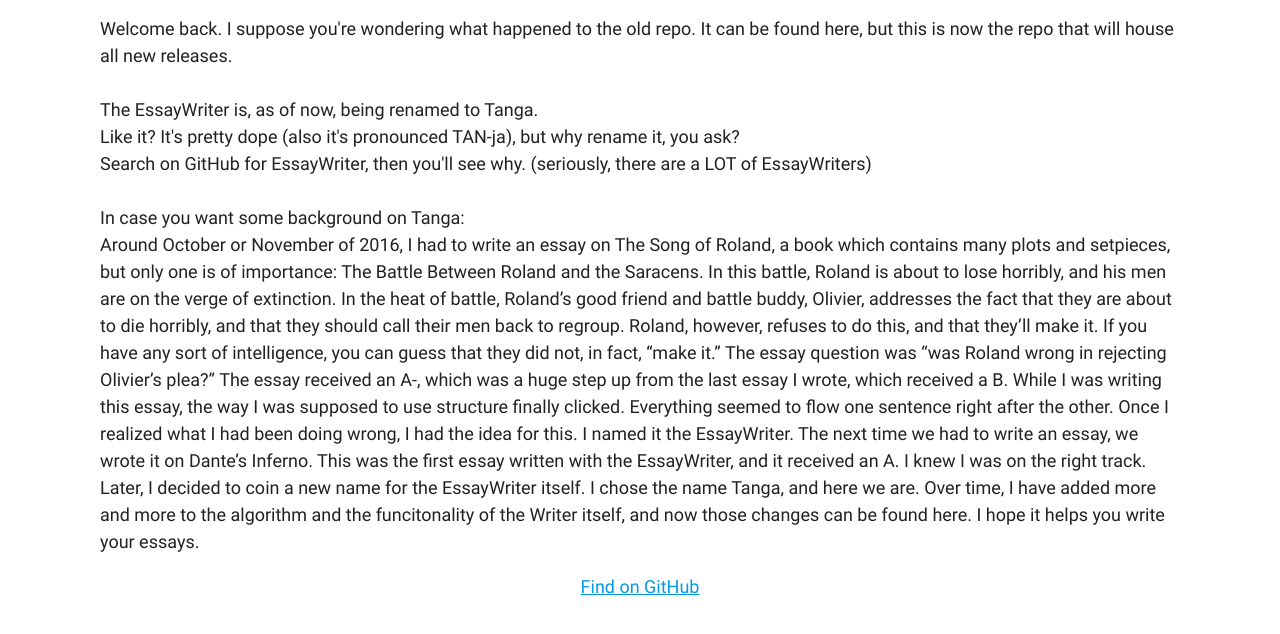
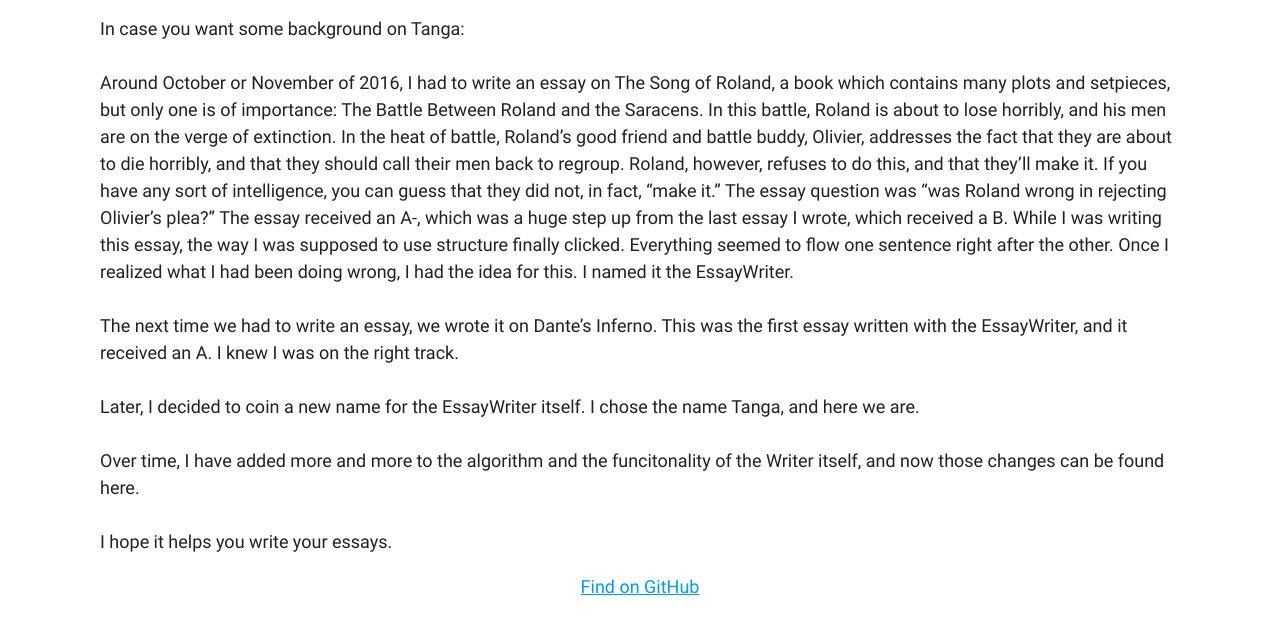
Before and after one commit to LittlestCube/Tanga, a plain HTML site: page docs/index.html in a window 1280 px wide. Shown: the part 1193-1827 px from the top of the page. Drawn offline with nearby package versions, Linux system fonts and the light colour scheme.

Commit message:
edit docs/index.html about section

```diff
--- a/docs/index.html
+++ b/docs/index.html
@@ -69,16 +69,7 @@
     <div id="about">
         <img src="img/full-logo.png">
         <p>
-            Welcome back. I suppose you're wondering what happened to the old repo. It can be found here, but this is
-            now the repo that will house all new releases.<br><br>
-
-            The EssayWriter is, as of now, being renamed to Tanga. <br>
-
-            Like it? It's pretty dope (also it's pronounced TAN-ja), but why rename it, you ask? <br>
-
-            Search on GitHub for EssayWriter, then you'll see why. (seriously, there are a LOT of EssayWriters) <br><br>
-
-            In case you want some background on Tanga: <br>
+            In case you want some background on Tanga: <br><br>
 
             Around October or November of 2016, I had to write an essay on The Song of Roland, a book which contains
             many plots and setpieces, but only one is of importance: The Battle Between Roland and the Saracens. In this
@@ -89,15 +80,15 @@
             question was “was Roland wrong in rejecting Olivier’s plea?” The essay received an A-, which was a huge step
             up from the last essay I wrote, which received a B. While I was writing this essay, the way I was supposed
             to use structure finally clicked. Everything seemed to flow one sentence right after the other. Once I
-            realized what I had been doing wrong, I had the idea for this. I named it the EssayWriter.
+            realized what I had been doing wrong, I had the idea for this. I named it the EssayWriter. <br><br>
 
             The next time we had to write an essay, we wrote it on Dante’s Inferno. This was the first essay written
-            with the EssayWriter, and it received an A. I knew I was on the right track.
+            with the EssayWriter, and it received an A. I knew I was on the right track.<br><br>
 
-            Later, I decided to coin a new name for the EssayWriter itself. I chose the name Tanga, and here we are.
+            Later, I decided to coin a new name for the EssayWriter itself. I chose the name Tanga, and here we are.<br><br>
 
             Over time, I have added more and more to the algorithm and the funcitonality of the Writer itself, and now
-            those changes can be found here.
+            those changes can be found here.<br><br>
 
             I hope it helps you write your essays.
         </p>
```
